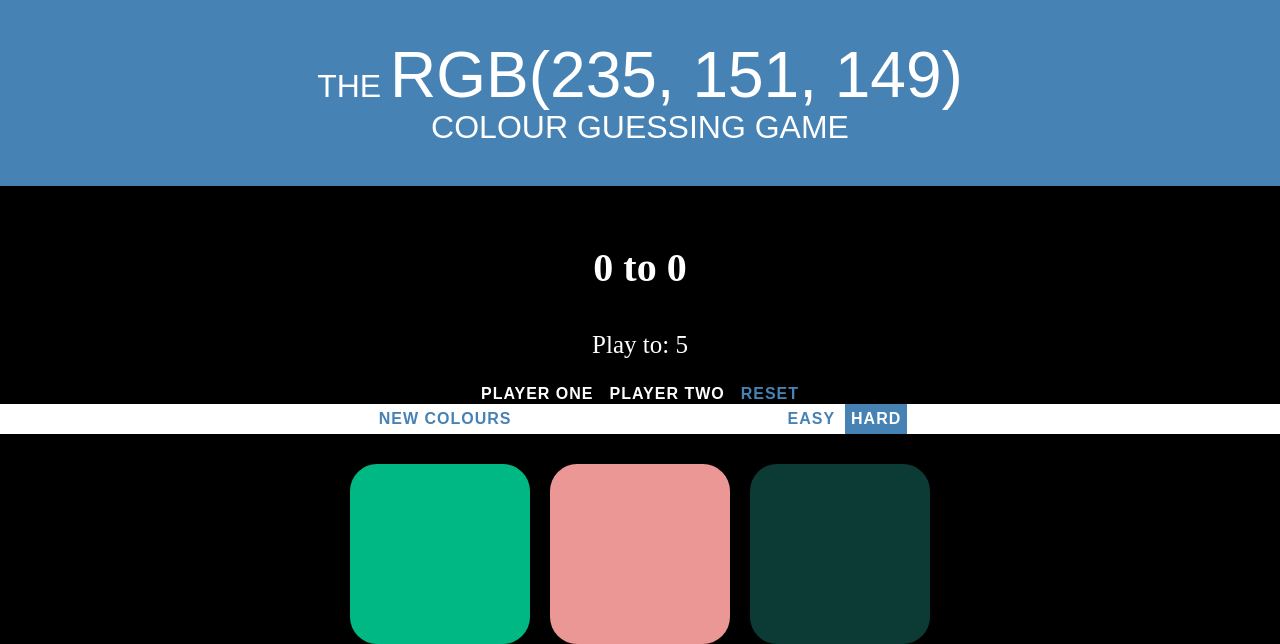
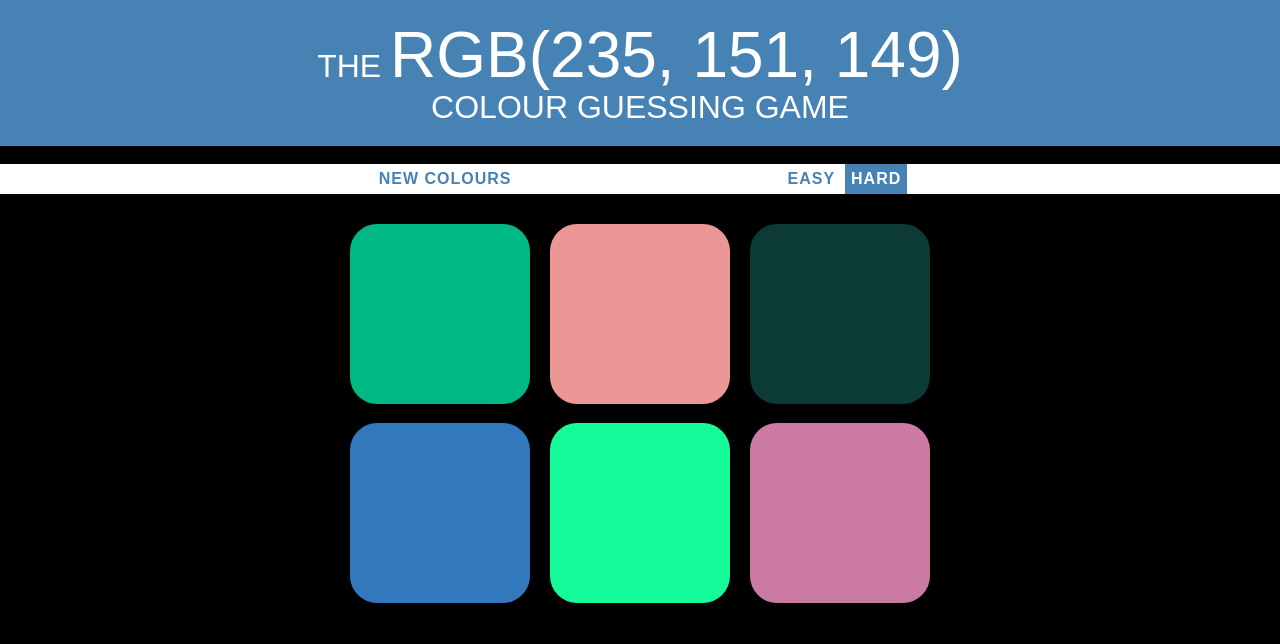
Before and after one commit to edwardrdavies/WDI_London_Project1, a PHP site: page / in a window 1280 px wide. Shown: the top 644 px of the page. After the commit the page ends 603 px from the top, so only its background shows below. Run offline with PHP 8.4, Linux system fonts and the light colour scheme.

Commit message:
Removed score board system

```diff
--- a/css/style.css
+++ b/css/style.css
@@ -1,7 +1,8 @@
 body {
   background-color: black;
-  margin: 0 auto;
+  margin: 0;
   font-family: "Montserrat", "Avenir";
+  padding: 0;
 }
 
 h1  {
@@ -11,9 +12,9 @@ h1  {
   font-family: sans-serif;
   text-align: center;
   background-color: steelblue;
-  margin: 0 auto;
+  margin: 0;
   text-transform: uppercase;
-  padding: 40px 0;
+  padding: 20px 0;
 }
 
 .square {
@@ -87,21 +88,3 @@ h3 {
   text-align: center;
   font-size: 40px;
 }
-
-#scoreBox {
-  padding: 40 0;
-  margin: 0 auto;
-  text-align: center;
-}
-
-.winner {
-  color: green;
-}
-
-#p1 {
-  color: white;
-}
-
-#p2 {
-  color: white;
-}
--- a/index.html
+++ b/index.html
@@ -12,15 +12,6 @@
       <br>
       Colour Guessing Game</h1>
       </br>
-
-    <div id="scoreBox">
-      <h3><span id="p1Display">0</span> to <span id="p2Display">0</span></h3>
-      <p>Play to: 5</p>
-      <button id="p1">Player One</button>
-      <button id="p2">Player Two</button>
-      <button id="reset">Reset</button>
-    </div>
-
 
     <div id="stripe">
       <button id="reset">New Colours</button>
--- a/js/app.js
+++ b/js/app.js
@@ -10,48 +10,6 @@ var resetButton = document.querySelector("#reset");
 var easyBtn = document.querySelector("#easyBtn");
 var hardBtn = document.querySelector("#hardBtn");
 var numberOfSquares = 6;
-var p1Button = document.querySelector("#p1");
-var p2Button = document.querySelector("#p2");
-var resetButton = document.querySelector("#reset");
-var p1Display = document.querySelector("#p1Display");
-var p2Display = document.querySelector("#p2Display");
-var p1Score = 0;
-var p2Score = 0;
-var gameOver = false;
-var winningScore = 5;
-
-p1Button.addEventListener("click", function() {
-  if(!gameOver) {
-    p1Score++;
-    p1Display.textContent = p1Score;
-    if(p1Score === winningScore){
-      p1Display.classList.add("winner");
-      gameOver = true;
-    }
-  }
-});
-
-p2Button.addEventListener("click", function() {
-  if(!gameOver){
-    p2Score++;
-    if(p2Score === winningScore) {
-      p2Display.classList.add("winner");
-      gameOver = true;
-    }
-      p2Display.textContent = p2Score;
-  }
-
-});
-
-resetButton.addEventListener("click", function() {
-  p1Score = 0;
-  p2Score = 0;
-  p1Display.textContent = 0;
-  p2Display.textContent = 0;
-  p1Display.classList.remove("winner");
-  p2Display.classList.remove("winner");
-  gameOver = false;
-});
 
 easyBtn.addEventListener("click", function(){
   hardBtn.classList.remove("selected");
```
